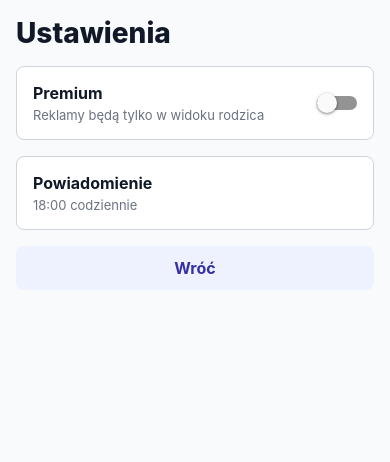
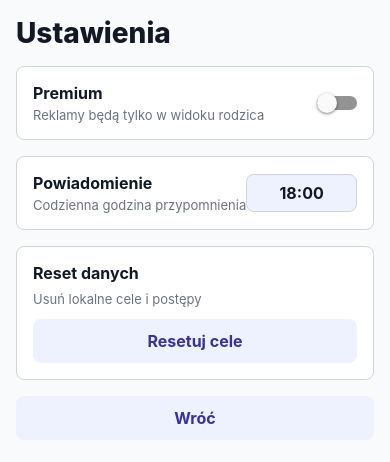
Before and after one commit to rciesielski3/unpeeky, a React Native app: screen / in a window 390 px wide. Both pictures are taken after a click on the button "Ustawienia". Shown: the top 462 px of the page. Built offline with nearby package versions, Linux system fonts and the light colour scheme.

Commit message:
feat: persist local settings

```diff
--- a/App.tsx
+++ b/App.tsx
@@ -7,36 +7,52 @@ import { ChildScreen } from "./src/screens/ChildScreen";
 import { GoalsScreen } from "./src/screens/GoalsScreen";
 import { SettingsScreen } from "./src/screens/SettingsScreen";
 import { completeTask, createGoal } from "./src/domain/goal";
-import type { Goal, GoalDraft } from "./src/domain/goal";
+import type { AppSettings, Goal, GoalDraft } from "./src/domain/goal";
 import { strings } from "./src/i18n/strings";
 import type { AppRoute } from "./src/navigation/routes";
-import { loadGoals, saveGoals } from "./src/storage/appStorage";
+import { loadGoals, loadSettings, saveGoals, saveSettings } from "./src/storage/appStorage";
 import { colors } from "./src/ui/theme";
 
 export default function App() {
   const [route, setRoute] = useState<AppRoute>("goals");
   const [goals, setGoals] = useState<Goal[]>([]);
+  const [settings, setSettings] = useState<AppSettings | null>(null);
   const [selectedGoalId, setSelectedGoalId] = useState<string | null>(null);
   const [isHydrated, setIsHydrated] = useState(false);
-  const shouldSkipNextSave = useRef(true);
+  const shouldSkipNextGoalsSave = useRef(true);
+  const shouldSkipNextSettingsSave = useRef(true);
   const activeGoal = useMemo(() => goals.find((goal) => goal.id === selectedGoalId), [goals, selectedGoalId]);
 
   useEffect(() => {
-    loadGoals()
-      .then(setGoals)
+    Promise.all([loadGoals(), loadSettings()])
+      .then(([storedGoals, storedSettings]) => {
+        setGoals(storedGoals);
+        setSettings(storedSettings);
+      })
       .finally(() => setIsHydrated(true));
   }, []);
 
   useEffect(() => {
     if (isHydrated) {
-      if (shouldSkipNextSave.current) {
-        shouldSkipNextSave.current = false;
+      if (shouldSkipNextGoalsSave.current) {
+        shouldSkipNextGoalsSave.current = false;
         return;
       }
 
       void saveGoals(goals);
     }
   }, [goals, isHydrated]);
+
+  useEffect(() => {
+    if (isHydrated && settings) {
+      if (shouldSkipNextSettingsSave.current) {
+        shouldSkipNextSettingsSave.current = false;
+        return;
+      }
+
+      void saveSettings(settings);
+    }
+  }, [isHydrated, settings]);
 
   function handleCreateGoal(draft: GoalDraft) {
     const goal = createGoal(draft);
@@ -55,7 +71,13 @@ export default function App() {
     setGoals((currentGoals) => currentGoals.map((goal) => (goal.id === goalId ? completeTask(goal) : goal)));
   }
 
-  if (!isHydrated) {
+  function handleResetGoals() {
+    setGoals([]);
+    setSelectedGoalId(null);
+    setRoute("goals");
+  }
+
+  if (!isHydrated || !settings) {
     return (
       <SafeAreaView style={styles.safeArea}>
         <StatusBar style="dark" />
@@ -86,7 +108,14 @@ export default function App() {
             onCompleteTask={() => handleCompleteTask(activeGoal.id)}
           />
         ) : null}
-        {route === "settings" ? <SettingsScreen onBack={() => setRoute("goals")} /> : null}
+        {route === "settings" ? (
+          <SettingsScreen
+            onBack={() => setRoute("goals")}
+            onResetGoals={handleResetGoals}
+            onSettingsChange={setSettings}
+            settings={settings}
+          />
+        ) : null}
       </View>
     </SafeAreaView>
   );
--- a/src/i18n/strings.ts
+++ b/src/i18n/strings.ts
@@ -44,7 +44,11 @@ export const strings = {
     premiumTitle: "Premium",
     premiumMeta: "Reklamy będą tylko w widoku rodzica",
     notificationTitle: "Powiadomienie",
-    notificationMeta: "18:00 codziennie",
+    notificationMeta: "Codzienna godzina przypomnienia",
+    notificationTimePlaceholder: "HH:MM",
+    resetTitle: "Reset danych",
+    resetMeta: "Usuń lokalne cele i postępy",
+    resetButton: "Resetuj cele",
     backButton: "Wróć"
   },
   avatars: {
--- a/src/screens/SettingsScreen.tsx
+++ b/src/screens/SettingsScreen.tsx
@@ -1,14 +1,25 @@
-import { Switch, StyleSheet, Text, View } from "react-native";
+import { Switch, StyleSheet, Text, TextInput, View } from "react-native";
 
 import { Button } from "../components/Button";
+import type { AppSettings } from "../domain/goal";
 import { strings } from "../i18n/strings";
 import { colors, spacing } from "../ui/theme";
 
 type SettingsScreenProps = {
   onBack: () => void;
+  onResetGoals: () => void;
+  onSettingsChange: (settings: AppSettings) => void;
+  settings: AppSettings;
 };
 
-export function SettingsScreen({ onBack }: SettingsScreenProps) {
+export function SettingsScreen({ onBack, onResetGoals, onSettingsChange, settings }: SettingsScreenProps) {
+  function updateSettings(nextSettings: Partial<AppSettings>) {
+    onSettingsChange({
+      ...settings,
+      ...nextSettings
+    });
+  }
+
   return (
     <View style={styles.screen}>
       <Text style={styles.title}>{strings.settings.title}</Text>
@@ -18,7 +29,7 @@ export function SettingsScreen({ onBack }: SettingsScreenProps) {
           <Text style={styles.rowTitle}>{strings.settings.premiumTitle}</Text>
           <Text style={styles.rowMeta}>{strings.settings.premiumMeta}</Text>
         </View>
-        <Switch value={false} />
+        <Switch onValueChange={(isPremium) => updateSettings({ isPremium })} value={settings.isPremium} />
       </View>
 
       <View style={styles.row}>
@@ -26,6 +37,21 @@ export function SettingsScreen({ onBack }: SettingsScreenProps) {
           <Text style={styles.rowTitle}>{strings.settings.notificationTitle}</Text>
           <Text style={styles.rowMeta}>{strings.settings.notificationMeta}</Text>
         </View>
+        <TextInput
+          keyboardType="numbers-and-punctuation"
+          onChangeText={(notificationTime) => updateSettings({ notificationTime })}
+          placeholder={strings.settings.notificationTimePlaceholder}
+          style={styles.timeInput}
+          value={settings.notificationTime}
+        />
+      </View>
+
+      <View style={styles.resetRow}>
+        <View style={styles.resetCopy}>
+          <Text style={styles.rowTitle}>{strings.settings.resetTitle}</Text>
+          <Text style={styles.rowMeta}>{strings.settings.resetMeta}</Text>
+        </View>
+        <Button label={strings.settings.resetButton} onPress={onResetGoals} variant="ghost" />
       </View>
 
       <Button label={strings.settings.backButton} onPress={onBack} variant="ghost" />
@@ -63,5 +89,29 @@ const styles = StyleSheet.create({
     color: colors.textMuted,
     fontSize: 13,
     marginTop: spacing.xs
+  },
+  timeInput: {
+    backgroundColor: colors.surfaceMuted,
+    borderColor: colors.border,
+    borderRadius: 8,
+    borderWidth: 1,
+    color: colors.text,
+    fontSize: 16,
+    fontWeight: "700",
+    minWidth: 92,
+    paddingHorizontal: spacing.md,
+    paddingVertical: spacing.sm,
+    textAlign: "center"
+  },
+  resetRow: {
+    backgroundColor: colors.surface,
+    borderColor: colors.border,
+    borderRadius: 8,
+    borderWidth: 1,
+    gap: spacing.md,
+    padding: spacing.lg
+  },
+  resetCopy: {
+    gap: spacing.xs
   }
 });
```
